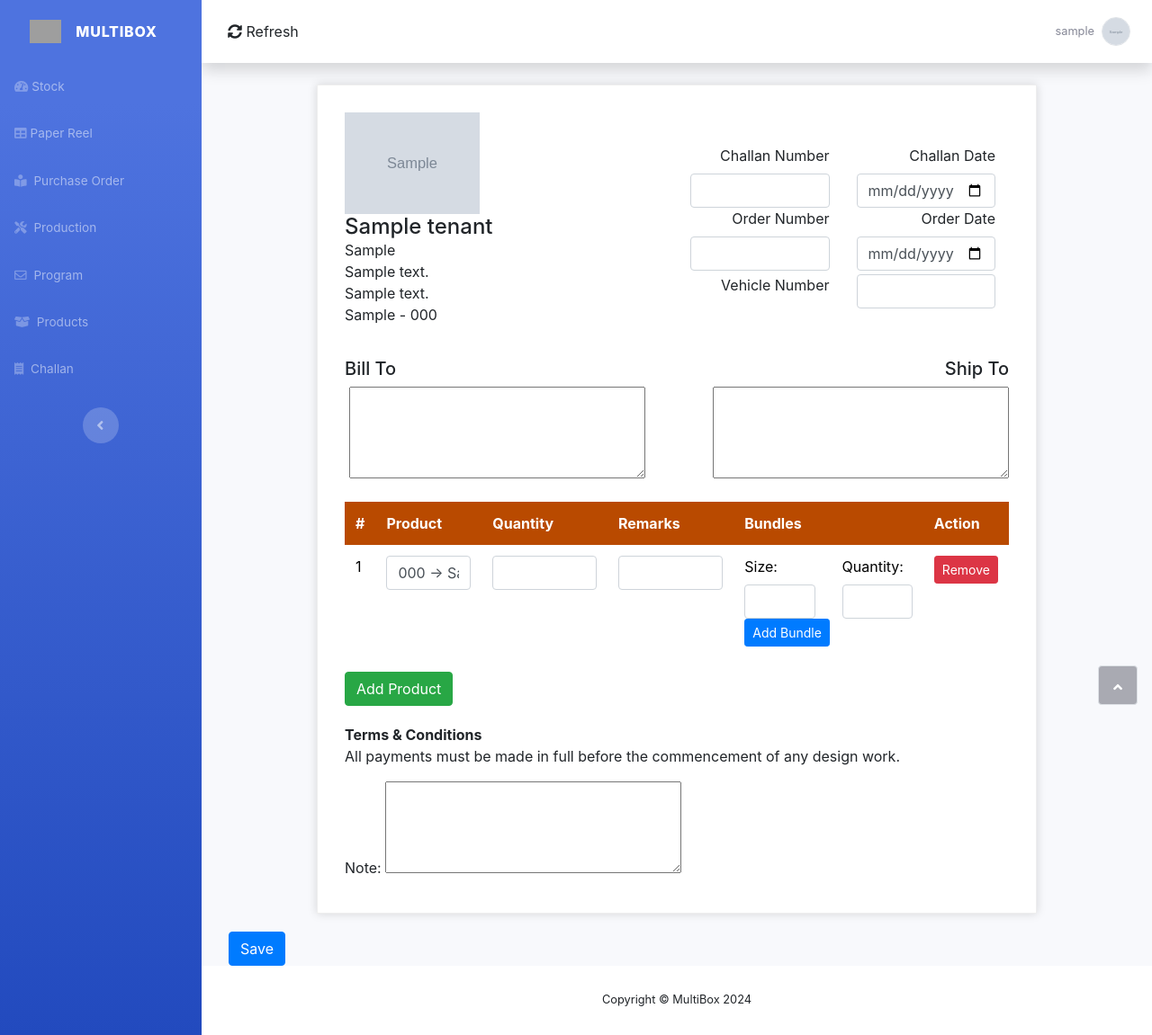
After one commit to JANMAY007/MultiBox, a Django app: page /billing/add_challan/ in a window 1280 px wide. The commit adds this page. Shown: the whole page at 90% size. Run offline with Django 5.2, Linux system fonts and the light colour scheme; a user stored in the database is signed in; tables that the repository leaves empty hold one stand-in row (values such as "Sample post"); grey boxes marked "Sample" are stand-in pictures; some libraries are stand-ins or nearby versions; grey boxes are pictures that could not be loaded.

Commit message:
Added Challan without partition

```diff
--- a/Billing/models.py
+++ b/Billing/models.py
@@ -12,9 +12,10 @@ class Challan(models.Model):
     order_date = models.DateField()
     challan_no = models.CharField(max_length=20)
     challan_date = models.DateField()
-    buyer_name = models.CharField(max_length=255)
+    billing_to = models.TextField()
+    shipping_to = models.TextField()
     vehicle_no = models.CharField(max_length=15)
-    challan_note = models.TextField()
+    challan_note = models.TextField(null=True, blank=True)
     created_at = models.DateTimeField(auto_now_add=True)
     updated_at = models.DateTimeField(auto_now=True)
     object = models.manager
--- a/Billing/views.py
+++ b/Billing/views.py
@@ -12,7 +12,11 @@ def challans(request):
         return redirect('Corrugation:register_tenant')
     tenant_challans = Challan.objects.filter(tenant=tenant)
     challan_items = ChallanItem.objects.filter(challan__in=tenant_challans)
+    tenant_details = Tenant.objects.get(name=tenant.name)
+    tenant_address = TenantAddress.objects.get(tenant__name=tenant.name)
     context = {
+        'tenant_details': tenant_details,
+        'tenant_address': tenant_address,
         'challans': tenant_challans,
         'challan_items': challan_items
     }
@@ -24,34 +28,61 @@ def add_challan(request):
     if tenant is None:
         messages.error(request, 'You are not associated with any tenant.')
         return redirect('Corrugation:register_tenant')
+
     if request.method == 'POST':
-        challan = Challan()
-        challan.tenant = tenant
-        challan.order_no = request.POST.get('order_no')
-        challan.order_date = request.POST.get('order_date')
-        challan.challan_no = request.POST.get('challan_no')
-        challan.challan_date = request.POST.get('challan_date')
-        challan.buyer_name = request.POST.get('buyer_name')
-        challan.vehicle_no = request.POST.get('vehicle_no')
-        challan.challan_note = request.POST.get('challan_note')
+        challan = Challan(
+            tenant=tenant,
+            order_no=request.POST.get('order_no'),
+            order_date=request.POST.get('order_date'),
+            challan_no=request.POST.get('challan_no'),
+            challan_date=request.POST.get('challan_date'),
+            billing_to=request.POST.get('billing_to'),
+            shipping_to=request.POST.get('shipping_to'),
+            vehicle_no=request.POST.get('vehicle_no'),
+            challan_note=request.POST.get('challan_note')
+        )
         challan.save()
-        for item in request.POST.get('items'):
-            challan_item = ChallanItem()
-            challan_item.challan = challan
-            challan_item.challan_po = item.get('challan_po')
-            challan_item.bundles = item.get('bundles')
-            challan_item.quantity = item.get('quantity')
-            challan_item.remarks = item.get('remarks')
+
+        products = request.POST.getlist('product[]')
+        quantities = request.POST.getlist('quantity[]')
+        remarks = request.POST.getlist('remarks[]')
+        bundle_sizes = request.POST.getlist('bundle_size[]')
+        bundle_quantities = request.POST.getlist('bundle_quantity[]')
+
+        bundle_index = 0
+
+        for i in range(len(products)):
+            challan_item = ChallanItem(
+                challan=challan,
+                challan_po=PurchaseOrder.objects.get(po_number=products[i]),
+                quantity=quantities[i],
+                remarks=remarks[i]
+            )
+
+            bundles = []
+            while bundle_index < len(bundle_sizes) and bundle_sizes[bundle_index]:
+                bundles.append({
+                    'size': bundle_sizes[bundle_index],
+                    'quantity': bundle_quantities[bundle_index]
+                })
+                bundle_index += 1
+                if bundle_index % 3 == 0:
+                    break
+
+            challan_item.bundles = bundles
             challan_item.save()
+
         messages.success(request, 'Challan added successfully')
         return redirect('Billing:challans')
-    tenant_logo = Tenant.objects.get(name=tenant).logo
-    tenant_address = TenantAddress.objects.get(tenant=tenant)
-    purchase_orders = PurchaseOrder.objects.filter(tenant=tenant).values(
+
+    tenant_details = Tenant.objects.get(name=tenant.name)
+    tenant_address = TenantAddress.objects.get(tenant__name=tenant.name)
+    purchase_orders = PurchaseOrder.objects.filter(product_name__tenant=tenant).values(
         'id', 'po_number', 'product_name__product_name'
     )
+
     context = {
-        'tenant_logo': tenant_logo,
+        'tenant_details': tenant_details,
         'tenant_address': tenant_address,
         'purchase_orders': purchase_orders
     }
--- a/Corrugation/admin.py
+++ b/Corrugation/admin.py
@@ -1,7 +1,7 @@
 from django.contrib import admin
 from .models import (Tenant, TenantEmployees, PaperReels, Product, Partition,
                      PurchaseOrder, Dispatch, Program, Production, ProductionReels,
-                     Stock, TenantGeneralInfo, TenantPaymentInfo)
+                     Stock, TenantGeneralInfo, TenantPaymentInfo, TenantAddress, TenantBuyers)
 
 
 admin.site.register(PaperReels)
@@ -47,3 +47,5 @@ admin.site.register(ProductionReels)
 admin.site.register(Stock)
 admin.site.register(TenantGeneralInfo)
 admin.site.register(TenantPaymentInfo)
+admin.site.register(TenantAddress)
+admin.site.register(TenantBuyers)
--- a/MultiBox/settings.py
+++ b/MultiBox/settings.py
@@ -45,6 +45,7 @@ INSTALLED_APPS = [
     'django.contrib.messages',
     'django.contrib.staticfiles',
     'Corrugation.apps.CorrugationConfig',
+    'Billing.apps.BillingConfig',
     'allauth_ui',
     'allauth',
     'allauth.account',
--- a/MultiBox/urls.py
+++ b/MultiBox/urls.py
@@ -23,6 +23,7 @@ urlpatterns = [
     path('admin/', admin.site.urls),
     path('accounts/', include('allauth.urls')),
     path('', include('Corrugation.urls')),
+    path('billing/', include('Billing.urls')),
 ]
 
 if settings.DEBUG:
--- /dev/null
+++ b/templates/Billing/add_challan.html
@@ -0,0 +1,260 @@
+{% extends 'base.html' %}
+{% load static %}
+{% block title %}
+    Add Challan
+{% endblock %}
+{% block content %}
+    <link href="https://stackpath.bootstrapcdn.com/bootstrap/4.5.2/css/bootstrap.min.css" rel="stylesheet">
+    <style>
+        .invoice {
+            background: #fff;
+            padding: 30px;
+            margin: 20px auto;
+            border: 1px solid #eee;
+            max-width: 800px;
+            box-shadow: 0 0 10px rgba(0, 0, 0, 0.15);
+        }
+
+        .invoice-header {
+            margin-bottom: 20px;
+        }
+
+        .invoice-header .logo {
+            max-width: 150px;
+        }
+
+        .invoice-header h2, .invoice-header h4 {
+            margin: 0;
+        }
+
+        .invoice-header .details {
+            text-align: right;
+        }
+
+        .invoice-header .details h2 {
+            color: #B94A00;
+        }
+
+        .invoice-header .details .balance {
+            color: #B94A00;
+        }
+
+        .invoice-details {
+            margin-bottom: 20px;
+        }
+
+        .table thead th {
+            background: #B94A00;
+            color: #fff;
+            border: none;
+        }
+
+        .table tbody td {
+            border: none;
+        }
+
+        .total-row {
+            font-weight: bold;
+        }
+
+        .terms {
+            margin-top: 20px;
+        }
+    </style>
+    <div class="container">
+        <form action="{% url 'Billing:add_challan' %}" method="post">
+        {% csrf_token %}
+            <div class="invoice">
+                <div class="invoice-header d-flex flex-wrap justify-content-between align-items-center">
+                    <div class="col-md-6 p-0">
+                        <img class="logo img-fluid" alt="Tenant Logo" src="{{ tenant_details.tenant_logo.url }}">
+                        <h4>{{ tenant_address.tenant.name }}</h4>
+                        <p>{{ tenant_address.plot_no }}
+                            <br>{{ tenant_address.address_line_1 }}
+                            <br>{{ tenant_address.address_line_2 }}
+                            <br>{{ tenant_address.city }} - {{ tenant_address.pincode }}
+                        </p>
+                    </div>
+                    <div class="details col-md-6 text-md-right text-left mt-md-0">
+                        <div class="row">
+                            <div class="col col-md-6">
+                                <label for="challan_no" class="form-label">Challan Number</label>
+                                <input type="text" class="form-control" id="challan_no" name="challan_no" required>
+                            </div>
+                            <div class="col col-md-6">
+                                <label for="challan_date" class="form-label">Challan Date</label>
+                                <input type="date" class="form-control" id="challan_date" name="challan_date" required>
+                            </div>
+                        </div>
+                        <div class="row">
+                            <div class="col col-md-6">
+                                <label for="order_no" class="form-label">Order Number</label>
+                                <input type="text" class="form-control" id="order_no" name="order_no" required>
+                            </div>
+                            <div class="col col-md-6">
+                                <label for="order_date" class="form-label">Order Date</label>
+                                <input type="date" class="form-control" id="order_date" name="order_date" required>
+                            </div>
+                        </div>
+                        <div class="row mt-1">
+                            <div class="col">
+                                <label for="vehicle_no" class="form-label">Vehicle Number</label>
+                            </div>
+                            <div class="col">
+                                <input type="text" class="form-control" name="vehicle_no" id="vehicle_no" required>
+                            </div>
+                        </div>
+                    </div>
+                </div>
+                <div class="invoice-details row">
+                    <div class="col-md-6">
+                        <h5>Bill To</h5>
+                        <label for="billing_to"></label>
+                        <textarea name="billing_to" id="billing_to" cols="30" rows="4"></textarea>
+                    </div>
+                    <div class="col-md-6 text-md-right text-left mt-3 mt-md-0">
+                        <h5>Ship To</h5>
+                        <label for="shipping_to"></label>
+                        <textarea name="shipping_to" id="shipping_to" cols="30" rows="4"></textarea>
+                    </div>
+                </div>
+
+                <table class="table">
+                    <thead>
+                    <tr>
+                        <th>#</th>
+                        <th>Product</th>
+                        <th>Quantity</th>
+                        <th>Remarks</th>
+                        <th>Bundles</th>
+                        <th>Action</th>
+                    </tr>
+                    </thead>
+                    <tbody id="productTable">
+                    <tr>
+                        <td>1</td>
+                        <td>
+                            <select class="form-control" name="product[]">
+                                {% for purchase_order in purchase_orders %}
+                                    <option value="{{ purchase_order.po_number }}">
+                                        {{ purchase_order.po_number }} -> {{ purchase_order.product_name__product_name }}
+                                    </option>
+                                {% endfor %}
+                            </select>
+                        </td>
+                        <td><input type="number" class="form-control" name="quantity[]" required></td>
+                        <td><input type="text" class="form-control" name="remarks[]"></td>
+                        <td>
+                            <div class="bundle-container">
+                                <div class="bundle row">
+                                    <div class="col">
+                                        <label>Size:</label>
+                                        <input type="text" class="form-control" name="bundle_size[]">
+                                    </div>
+                                    <div class="col">
+                                        <label>Quantity:</label>
+                                        <input type="number" class="form-control" name="bundle_quantity[]">
+                                    </div>
+                                </div>
+                            </div>
+                            <button type="button" class="btn btn-primary btn-sm add-bundle">Add Bundle</button>
+                        </td>
+                        <td>
+                            <button type="button" class="btn btn-danger btn-sm remove-row">Remove</button>
+                        </td>
+                    </tr>
+                    </tbody>
+                </table>
+                <button type="button" class="btn btn-success" id="addRow">Add Product</button>
+
+                <div class="terms">
+                    <p><strong>Terms & Conditions</strong><br>All payments must be made in full before the commencement
+                        of any design work.</p>
+                </div>
+                <label for="challan_note">Note:</label>
+                <textarea name="challan_note" id="challan_note" cols="30" rows="4"></textarea>
+            </div>
+            <button type="submit" class="btn btn-primary">Save</button>
+        </form>
+    </div>
+
+    <script>
+        document.getElementById('addRow').addEventListener('click', function () {
+            let table = document.getElementById('productTable');
+            let rowCount = table.rows.length;
+            if (rowCount >= 3) return; // Limit to 3 products
+
+            let row = table.insertRow(rowCount);
+            row.innerHTML = `<td>${rowCount + 1}</td>
+                             <td>
+                                 <select class="form-control" name="product[]">
+                                     {% for purchase_order in purchase_orders %}
+                                         <option value="{{ purchase_order.po_number }}">
+                                            {{ purchase_order.po_number }} -> {{ purchase_order.product_name__product_name }}
+                                         </option>
+                                     {% endfor %}
+                                 </select>
+                             </td>
+                             <td><input type="number" class="form-control" name="quantity[]" required></td>
+                             <td><input type="text" class="form-control" name="remarks[]"></td>
+                             <td>
+                                 <div class="bundle-container">
+                                     <div class="bundle row">
+                                         <div class="col">
+                                             <label>Size:</label>
+                                             <input type="text" class="form-control" name="bundle_size[]">
+                                         </div>
+                                         <div class="col">
+                                             <label>Quantity:</label>
+                                             <input type="number" class="form-control" name="bundle_quantity[]">
+                                         </div>
+                                     </div>
+                                 </div>
+                                 <button type="button" class="btn btn-primary btn-sm add-bundle">Add Bundle</button>
+                             </td>
+                             <td><button type="button" class="btn btn-danger btn-sm remove-row">Remove</button></td>`;
+
+            attachRemoveRowEvent(row.querySelector('.remove-row'));
+            attachAddBundleEvent(row.querySelector('.add-bundle'));
+        });
+
+        function attachRemoveRowEvent(button) {
+            button.addEventListener('click', function () {
+                let row = this.parentNode.parentNode;
+                row.parentNode.removeChild(row);
+                updateRowNumbers();
+            });
+        }
+
+        function attachAddBundleEvent(button) {
+            button.addEventListener('click', function () {
+                let bundleContainer = this.previousElementSibling;
+                let bundleCount = bundleContainer.getElementsByClassName('bundle').length;
+                if (bundleCount >= 3) return; // Limit to 3 bundles
+
+                let newBundle = document.createElement('div');
+                newBundle.className = 'bundle row';
+                newBundle.innerHTML = `<div class="col">
+                                           <label>Size:</label>
+                                           <input type="text" class="form-control" name="bundle_size[]">
+                                       </div>
+                                       <div class="col">
+                                           <label>Quantity:</label>
+                                           <input type="number" class="form-control" name="bundle_quantity[]">
+                                       </div>`;
+
+                bundleContainer.appendChild(newBundle);
+            });
+        }
+
+        function updateRowNumbers() {
+            let table = document.getElementById('productTable');
+            for (let i = 0; i < table.rows.length; i++) {
+                table.rows[i].cells[0].innerText = i + 1;
+            }
+        }
+
+        document.querySelectorAll('.remove-row').forEach(button => attachRemoveRowEvent(button));
+        document.querySelectorAll('.add-bundle').forEach(button => attachAddBundleEvent(button));
+    </script>
+{% endblock %}
--- a/templates/base.html
+++ b/templates/base.html
@@ -207,6 +207,20 @@
                         </div>
                     </div>
                 </li>
+                <li class="nav-item">
+                    <a class="nav-link collapsed" href="#" data-toggle="collapse" data-target="#challanDropdown"
+                       aria-expanded="true" aria-controls="challanDropdown">
+                        <i class="fas fa-receipt"></i>
+                        <span>Challan</span>
+                    </a>
+                    <div id="challanDropdown" class="collapse" aria-labelledby="headingThree"
+                         data-parent="#accordionSidebar">
+                        <div class="bg-white py-2 collapse-inner rounded">
+                            <a class="collapse-item" href="{% url 'Billing:add_challan' %}">Challan</a>
+                            <a class="collapse-item" href="#">Archive</a>
+                        </div>
+                    </div>
+                </li>
             </ul>
             <div class="text-center d-none d-md-inline">
                 <button class="btn rounded-circle border-0" id="sidebarToggle" type="button"></button>
```
Also changed, not shown: Billing/admin.py (+11 -2 lines), templates/Billing/challans.html (added, +200 -0 lines), templates/Billing/main_challan.html (added, +150 -0 lines).
